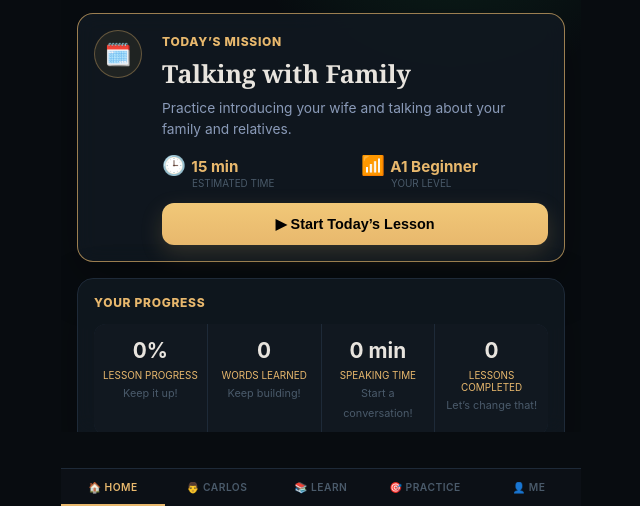
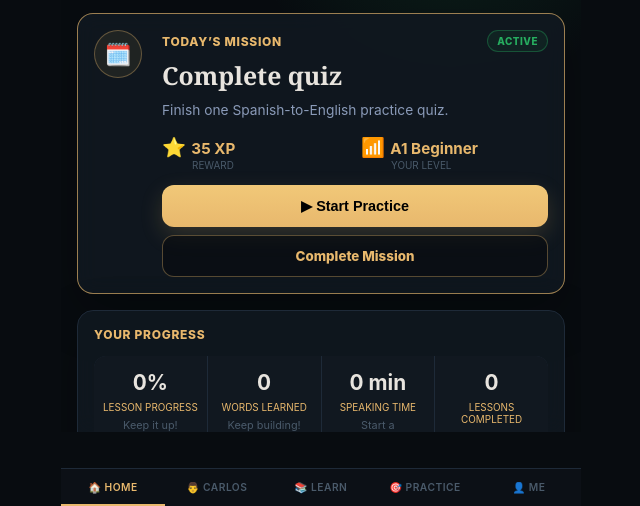
Before and after one commit to tommack19/habla, a plain HTML site: page index.html in a window 1280 px wide. Shown: the part 294-800 px from the top of the page, without its empty margins (319-959 px from the left). Drawn offline with Linux system fonts and the light colour scheme.

Commit message:
Connect daily missions to Home

```diff
--- a/css/styles.css
+++ b/css/styles.css
@@ -257,6 +257,36 @@ nav{display:flex;background:var(--surface);border-bottom:1px solid var(--border)
   font-size: 1.35rem;
 }
 
+.mission-heading {
+  display: flex;
+  align-items: center;
+  justify-content: space-between;
+  gap: 10px;
+}
+
+.mission-status {
+  border: 1px solid var(--border);
+  border-radius: 999px;
+  padding: 4px 9px;
+  font-size: .62rem;
+  font-weight: 800;
+  letter-spacing: .5px;
+  text-transform: uppercase;
+  white-space: nowrap;
+}
+
+.mission-status.active {
+  color: var(--green);
+  border-color: rgba(39,174,96,.35);
+  background: rgba(39,174,96,.08);
+}
+
+.mission-status.completed {
+  color: var(--gold);
+  border-color: rgba(232,184,109,.4);
+  background: rgba(232,184,109,.1);
+}
+
 .eyebrow,
 .progress-card h3,
 .quote-card h3,
@@ -316,6 +346,31 @@ nav{display:flex;background:var(--surface);border-bottom:1px solid var(--border)
   padding: 13px;
   font-weight: 800;
   cursor: pointer;
+}
+
+.mission-actions {
+  display: grid;
+  grid-template-columns: 1fr;
+  gap: 8px;
+}
+
+.secondary-action {
+  width: 100%;
+  background: rgba(8,12,16,.64);
+  color: var(--gold);
+  border: 1px solid rgba(232,184,109,.35);
+  border-radius: 12px;
+  padding: 12px;
+  font-weight: 800;
+  cursor: pointer;
+  font-family: inherit;
+}
+
+.secondary-action:disabled {
+  color: var(--muted);
+  border-color: var(--border);
+  cursor: default;
+  opacity: .75;
 }
 
 .progress-card {
--- a/js/app.js
+++ b/js/app.js
@@ -2,6 +2,7 @@ import { state } from "./core/state.js";
 import { saveState, loadState } from "./core/storage.js";
 import { renderPage } from "./core/router.js";
 import { initializeProgressEngine } from "./core/progress.js";
+import { completeMission as completeDailyMission } from "./core/missions.js";
 import { renderNavigation } from "./ui/navigation.js";
 
 console.log("Habla state loaded:", state);
@@ -544,6 +545,13 @@ function toggleAutoSpeak() {
 }
 
 document.addEventListener('click', (event) => {
+  const missionTarget = event.target.closest('[data-mission-complete]');
+  if (missionTarget) {
+    completeDailyMission(missionTarget.dataset.missionComplete);
+    renderAppPage('home');
+    return;
+  }
+
   const pageTarget = event.target.closest('[data-page]');
   if (!pageTarget) return;
   renderAppPage(pageTarget.dataset.page);
--- a/js/components/missionCard.js
+++ b/js/components/missionCard.js
@@ -1,20 +1,31 @@
-export function renderMissionCard(state) {
+export function renderMissionCard(state, mission) {
+  const statusText = mission.completed ? "Completed" : "Active";
+  const actionText = mission.completed ? "Mission Complete" : "Complete Mission";
+
   return `
     <section class="mission-card">
       <div class="mission-icon">🗓️</div>
       <div>
-        <span class="eyebrow">Today’s Mission</span>
-        <h2>Talking with Family</h2>
-        <p>Practice introducing your wife and talking about your family and relatives.</p>
+        <div class="mission-heading">
+          <span class="eyebrow">Today’s Mission</span>
+          <span class="mission-status ${mission.completed ? "completed" : "active"}">${statusText}</span>
+        </div>
+        <h2>${mission.title}</h2>
+        <p>${mission.description}</p>
 
         <div class="mission-meta">
-          <div>🕒 <strong>${state.user.dailyTargetMinutes} min</strong><small>Estimated Time</small></div>
+          <div>⭐ <strong>${mission.xpReward} XP</strong><small>Reward</small></div>
           <div>📶 <strong>${state.user.level}</strong><small>Your Level</small></div>
         </div>
 
-        <button class="primary-action" data-page="carlos">
-          ▶ Start Today’s Lesson
-        </button>
+        <div class="mission-actions">
+          <button class="primary-action" data-page="carlos">
+            ▶ Start Practice
+          </button>
+          <button class="secondary-action" data-mission-complete="${mission.id}" ${mission.completed ? "disabled" : ""}>
+            ${actionText}
+          </button>
+        </div>
       </div>
     </section>
   `;
--- /dev/null
+++ b/js/core/missions.js
@@ -0,0 +1,137 @@
+import { awardXP } from "./progress.js";
+
+const MISSIONS_KEY = "habla_daily_mission_v1";
+
+const MISSION_TEMPLATES = [
+  {
+    type: "learn-vocabulary",
+    title: "Learn vocabulary",
+    description: "Study 8 beginner Spanish words and say each one out loud.",
+    xpReward: 25,
+  },
+  {
+    type: "complete-quiz",
+    title: "Complete quiz",
+    description: "Finish one Spanish-to-English practice quiz.",
+    xpReward: 35,
+  },
+  {
+    type: "practice-pronunciation",
+    title: "Practice pronunciation",
+    description: "Listen to 5 Spanish phrases and repeat them with the microphone.",
+    xpReward: 30,
+  },
+  {
+    type: "speak-with-carlos",
+    title: "Speak with Carlos",
+    description: "Send Carlos a message and practice a short conversation.",
+    xpReward: 40,
+  },
+  {
+    type: "review-grammar",
+    title: "Review grammar",
+    description: "Review one grammar basics card and write your own example.",
+    xpReward: 25,
+  },
+];
+
+export function getTodaysMission() {
+  const saved = readMission();
+  const today = getTodayKey();
+
+  if (saved?.date === today && saved?.mission) {
+    return saved.mission;
+  }
+
+  return generateMission();
+}
+
+export function completeMission(id) {
+  const mission = getTodaysMission();
+
+  if (!id || mission.id !== id) {
+    return createEvent("mission:ignored", {
+      id,
+      reason: "Mission id does not match today's mission.",
+      mission,
+    });
+  }
+
+  if (mission.completed) {
+    return createEvent("mission:duplicate", { id, mission });
+  }
+
+  const completedMission = {
+    ...mission,
+    completed: true,
+  };
+
+  writeMission(completedMission);
+
+  const xpEvents = awardXP(completedMission.xpReward, `Daily mission: ${completedMission.title}`);
+  return [
+    createEvent("mission:completed", { mission: completedMission }),
+    ...normalizeEvents(xpEvents),
+  ];
+}
+
+export function resetDailyMission() {
+  if (typeof localStorage !== "undefined") {
+    localStorage.removeItem(MISSIONS_KEY);
+  }
+
+  const mission = generateMission();
+  return createEvent("mission:reset", { mission });
+}
+
+export function generateMission() {
+  const today = getTodayKey();
+  const template = MISSION_TEMPLATES[getMissionIndex(today)];
+  const mission = {
+    id: `${today}-${template.type}`,
+    title: template.title,
+    description: template.description,
+    xpReward: template.xpReward,
+    completed: false,
+  };
+
+  writeMission(mission, today);
+  return mission;
+}
+
+function readMission() {
+  if (typeof localStorage === "undefined") return null;
+
+  try {
+    const saved = localStorage.getItem(MISSIONS_KEY);
+    return saved ? JSON.parse(saved) : null;
+  } catch (error) {
+    console.error("Could not load Habla daily mission:", error);
+    return null;
+  }
+}
+
+function writeMission(mission, date = getTodayKey()) {
+  if (typeof localStorage === "undefined") return;
+  localStorage.setItem(MISSIONS_KEY, JSON.stringify({ date, mission }));
+}
+
+function getTodayKey() {
+  return new Date().toISOString().slice(0, 10);
+}
+
+function getMissionIndex(dateKey) {
+  return [...dateKey].reduce((sum, char) => sum + char.charCodeAt(0), 0) % MISSION_TEMPLATES.length;
+}
+
+function normalizeEvents(events) {
+  return Array.isArray(events) ? events : [events];
+}
+
+function createEvent(type, detail = {}) {
+  return {
+    type,
+    detail,
+    timestamp: new Date().toISOString(),
+  };
+}
--- a/js/ui/home.js
+++ b/js/ui/home.js
@@ -3,11 +3,14 @@ import { renderMissionCard } from "../components/missionCard.js";
 import { renderProgressCard } from "../components/progressCard.js";
 import { renderQuoteCard } from "../components/quoteCard.js";
 import { renderQuickPractice } from "../components/quickPractice.js";
+import { getTodaysMission } from "../core/missions.js";
 
 export function renderHome(state) {
+  const mission = getTodaysMission();
+
   return `
     ${renderHero(state)}
-    ${renderMissionCard(state)}
+    ${renderMissionCard(state, mission)}
     ${renderProgressCard()}
 
     <section class="home-bottom">
```
